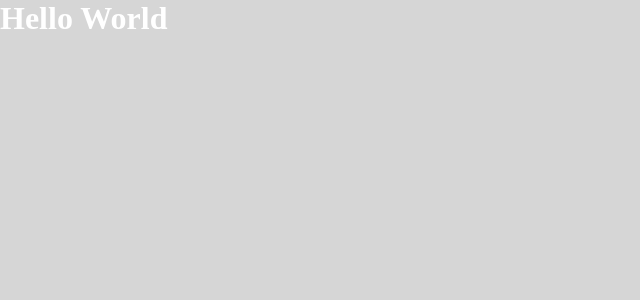
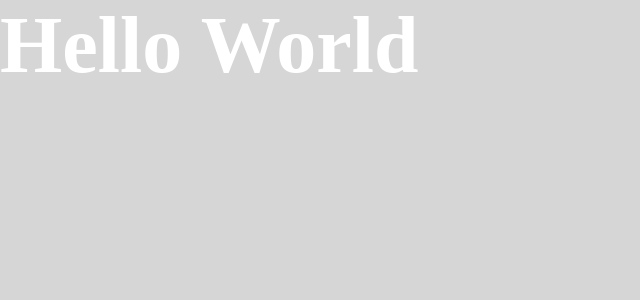
Before and after one commit to beOrtiz/github-explorer, a React app: page / in a window 1280 px wide. Shown: the top 300 px of the page, without its empty margins (0-640 px from the left). Built offline with nearby package versions, Linux system fonts and the light colour scheme.

Commit message:
using SASS

```diff
--- a/package.json
+++ b/package.json
@@ -20,6 +20,8 @@
     "cross-env": "^7.0.3",
     "css-loader": "^6.2.0",
     "html-webpack-plugin": "^5.3.2",
+    "node-sass": "^6.0.1",
+    "sass-loader": "^12.1.0",
     "style-loader": "^3.2.1",
     "webpack": "^5.45.1",
     "webpack-cli": "^4.7.2",
--- a/src/App.jsx
+++ b/src/App.jsx
@@ -1,4 +1,4 @@
-import './styles/global.css'
+import './styles/global.scss'
 export function App() {
     return <h1> Hello World</h1>
 }
--- a/src/styles/global.css
+++ b/src/styles/global.scss
@@ -8,4 +8,8 @@
     font: Arial, Helvetica, sans-serif;
     background: #3333;
     color: #FFF;
+
+    h1 {
+        font-size: 80px;
+    }
 }
--- a/webpack.config.js
+++ b/webpack.config.js
@@ -30,9 +30,9 @@
                 use: 'babel-loader',
             },
             {
-                test: /\.css$/,
+                test: /\.scss$/,
                 exclude: /node_modules/,
-                use: ['style-loader', 'css-loader'],
+                use: ['style-loader', 'css-loader', 'sass-loader'],
             }
         ]
     }
```
Also changed, not shown: 1 other file (tests, documents, lock files or other folders).
